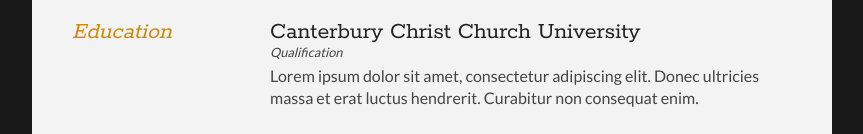
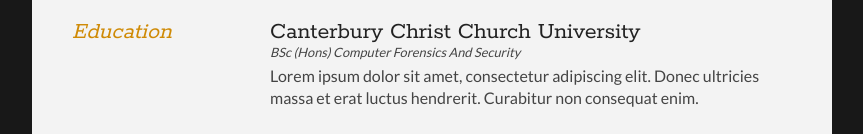
Before and after one commit to John-Mayhew/John-Mayhew.github.io, a plain HTML site: page index.html in a window 1280 px wide. Shown: the part 967-1101 px from the top of the page, without its empty margins (208-1071 px from the left). Drawn offline with Linux system fonts and the light colour scheme.

Commit message:
Update index.html

```diff
--- a/index.html
+++ b/index.html
@@ -104,7 +104,7 @@
 			<div class="sectionContent">
 				<article>
 					<h2>Canterbury Christ Church University</h2>
-					<p class="subDetails">Qualification</p>
+					<p class="subDetails">BSc (Hons) Computer Forensics And Security</p>
 					<p>Lorem ipsum dolor sit amet, consectetur adipiscing elit. Donec ultricies massa et erat luctus hendrerit. Curabitur non consequat enim.</p>
 				</article>
 			</div>
```
